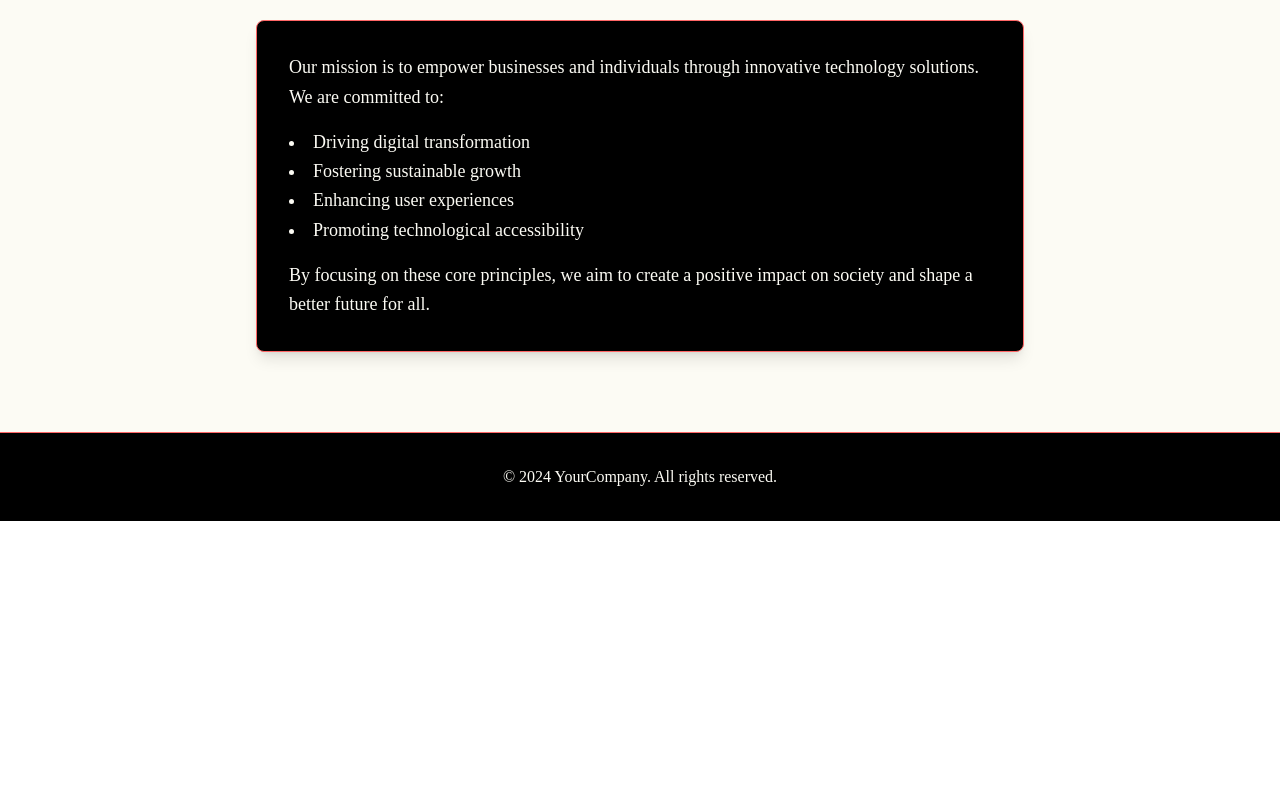
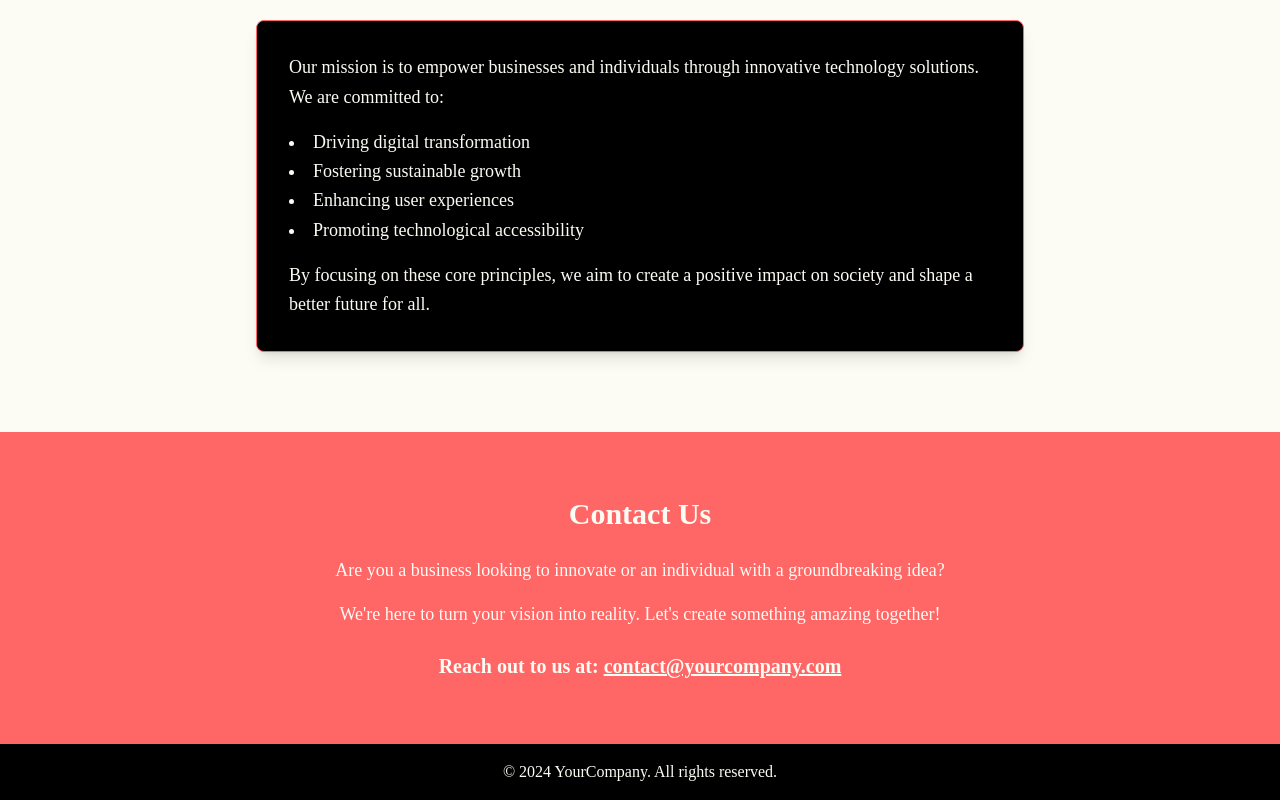
Before and after one commit to GPT-Engineer-App/cozy-landing-haven, a React (Vite) app: page / in a window 1280 px wide. Shown: the part 1020-1820 px from the top of the page. Before the commit the page ends 1541 px from the top, so only its background shows below. Built offline with nearby package versions, Linux system fonts and the light colour scheme.

Commit message:
GPT Engineer Update [skip gpt_engineer]

```diff
--- a/src/pages/Index.jsx
+++ b/src/pages/Index.jsx
@@ -66,10 +66,26 @@ const Index = () => {
             </div>
           </div>
         </section>
+
+        {/* Contact Us Section */}
+        <section className="py-16 bg-[#ff6666] text-[#FCFBF4]">
+          <div className="container mx-auto px-4 text-center">
+            <h3 className="text-3xl font-bold mb-6">Contact Us</h3>
+            <p className="text-lg mb-4">
+              Are you a business looking to innovate or an individual with a groundbreaking idea?
+            </p>
+            <p className="text-lg mb-6">
+              We're here to turn your vision into reality. Let's create something amazing together!
+            </p>
+            <p className="text-xl font-semibold">
+              Reach out to us at: <a href="mailto:contact@yourcompany.com" className="underline hover:text-black">contact@yourcompany.com</a>
+            </p>
+          </div>
+        </section>
       </main>
 
       {/* Footer */}
-      <footer className="bg-black text-[#FCFBF4] py-8 border-t border-[#ff6666]">
+      <footer className="bg-black text-[#FCFBF4] py-4">
         <div className="container mx-auto px-4 text-center">
           <p>&copy; 2024 YourCompany. All rights reserved.</p>
         </div>
```
